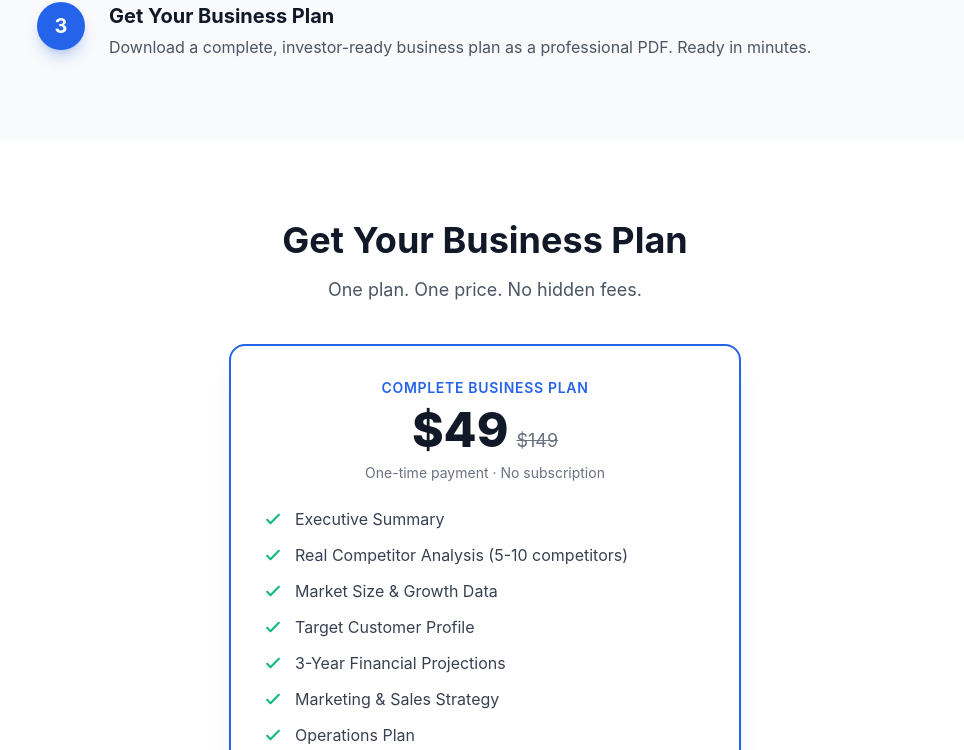
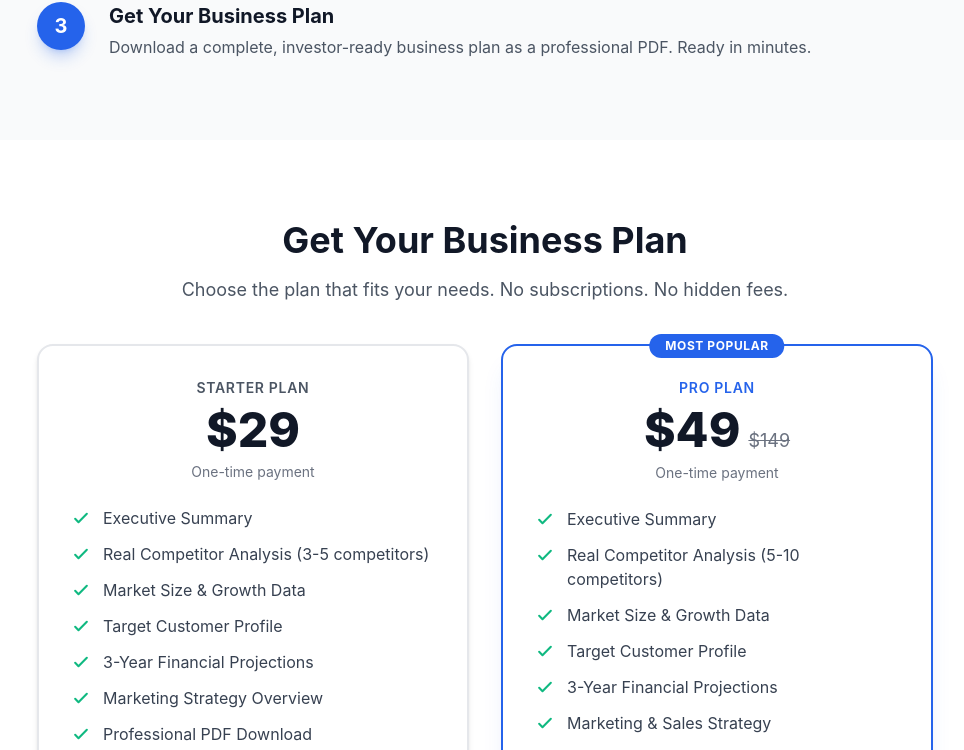
Before and after one commit to eadrianene-code/bizplangenius, a Next.js app in the folder bizplanai/: page / in a window 1280 px wide. Shown: the part 1996-2746 px from the top of the page, without its empty margins (155-1119 px from the left). Built offline with nearby package versions, Linux system fonts and the light colour scheme.

Commit message:
Remove fake social proof, add two-tier pricing ($29/$49)

```diff
--- a/bizplanai/src/app/page.tsx
+++ b/bizplanai/src/app/page.tsx
@@ -110,7 +110,7 @@ function Hero() {
     <section className="pt-28 pb-20 px-4 bg-hero-pattern">
       <div className="max-w-4xl mx-auto text-center">
         <div className="inline-block px-4 py-1.5 bg-brand-50 text-brand-700 text-sm font-medium rounded-full mb-6 border border-brand-100">
-          Trusted by 1,000+ entrepreneurs
+          Built for entrepreneurs who hate generic plans
         </div>
         <h1 className="text-4xl sm:text-5xl lg:text-6xl font-extrabold leading-tight mb-6">
           Business Plans with{' '}
@@ -123,7 +123,7 @@ function Hero() {
         </p>
         <div className="flex flex-col sm:flex-row gap-4 justify-center">
           <a href="#pricing" className="px-8 py-4 bg-brand-600 text-white font-bold rounded-xl hover:bg-brand-700 transition shadow-lg shadow-brand-600/25 text-lg">
-            Generate My Business Plan — $49
+            Generate My Business Plan — Starting at $29
           </a>
           <a href="#how-it-works" className="px-8 py-4 border-2 border-gray-200 text-gray-700 font-semibold rounded-xl hover:border-brand-300 hover:text-brand-600 transition text-lg">
             See How It Works
@@ -149,7 +149,7 @@ function ComparisonBanner() {
             <p className="text-gray-500 mt-1">DIY with templates</p>
           </div>
           <div>
-            <p className="text-3xl font-bold text-accent-500">$49 · 10 min</p>
+            <p className="text-3xl font-bold text-accent-500">From $29 · 10 min</p>
             <p className="text-gray-500 mt-1">BizPlan Genius</p>
           </div>
         </div>
@@ -212,19 +212,61 @@ function HowItWorks() {
 function Pricing() {
   return (
     <section id="pricing" className="py-20 px-4">
-      <div className="max-w-lg mx-auto">
+      <div className="max-w-4xl mx-auto">
         <div className="text-center mb-10">
           <h2 className="text-3xl sm:text-4xl font-bold mb-4">Get Your Business Plan</h2>
-          <p className="text-lg text-gray-600">One plan. One price. No hidden fees.</p>
+          <p className="text-lg text-gray-600">Choose the plan that fits your needs. No subscriptions. No hidden fees.</p>
         </div>
-        <div className="bg-white rounded-2xl border-2 border-brand-600 p-8 shadow-xl shadow-brand-600/10">
+        <div className="grid grid-cols-1 md:grid-cols-2 gap-8">
+          {/* Starter Plan */}
+          <div className="bg-white rounded-2xl border-2 border-gray-200 p-8 shadow-md hover:border-brand-300 transition">
             <div className="text-center">
-            <p className="text-sm font-semibold text-brand-600 uppercase tracking-wider mb-2">Complete Business Plan</p>
+              <p className="text-sm font-semibold text-gray-600 uppercase tracking-wider mb-2">Starter Plan</p>
+              <div className="flex items-baseline justify-center gap-2 mb-2">
+                <span className="text-5xl font-extrabold">$29</span>
+              </div>
+              <p className="text-sm text-gray-500 mb-6">One-time payment</p>
+            </div>
+            <ul className="space-y-3 mb-8">
+              {[
+                'Executive Summary',
+                'Real Competitor Analysis (3-5 competitors)',
+                'Market Size & Growth Data',
+                'Target Customer Profile',
+                '3-Year Financial Projections',
+                'Marketing Strategy Overview',
+                'Professional PDF Download',
+              ].map((item, i) => (
+                <li key={i} className="flex items-start gap-3">
+                  <svg className="w-5 h-5 text-accent-500 flex-shrink-0 mt-0.5" fill="none" viewBox="0 0 24 24" stroke="currentColor">
+                    <path strokeLinecap="round" strokeLinejoin="round" strokeWidth={2.5} d="M5 13l4 4L19 7" />
+                  </svg>
+                  <span className="text-gray-700">{item}</span>
+                </li>
+              ))}
+            </ul>
+            <a
+              href="/generate?plan=starter"
+              className="block w-full text-center px-8 py-4 bg-gray-800 text-white font-bold rounded-xl hover:bg-gray-900 transition shadow-lg text-lg"
+            >
+              Get Starter Plan
+            </a>
+            <p className="text-center text-sm text-gray-500 mt-3">
+              Great for validating your idea
+            </p>
+          </div>
+          {/* Pro Plan */}
+          <div className="bg-white rounded-2xl border-2 border-brand-600 p-8 shadow-xl shadow-brand-600/10 relative">
+            <div className="absolute -top-3 left-1/2 -translate-x-1/2 px-4 py-1 bg-brand-600 text-white text-xs font-bold rounded-full uppercase tracking-wider">
+              Most Popular
+            </div>
+            <div className="text-center">
+              <p className="text-sm font-semibold text-brand-600 uppercase tracking-wider mb-2">Pro Plan</p>
               <div className="flex items-baseline justify-center gap-2 mb-2">
                 <span className="text-5xl font-extrabold">$49</span>
                 <span className="text-gray-500 line-through text-lg">$149</span>
               </div>
-            <p className="text-sm text-gray-500 mb-6">One-time payment · No subscription</p>
+              <p className="text-sm text-gray-500 mb-6">One-time payment</p>
             </div>
             <ul className="space-y-3 mb-8">
               {[
@@ -248,14 +290,15 @@ function Pricing() {
               ))}
             </ul>
             <a
-            href="/generate"
+              href="/generate?plan=pro"
               className="block w-full text-center px-8 py-4 bg-brand-600 text-white font-bold rounded-xl hover:bg-brand-700 transition shadow-lg shadow-brand-600/25 text-lg"
             >
-            Generate My Business Plan
+              Get Pro Plan
             </a>
             <p className="text-center text-sm text-gray-500 mt-3">
-            100% money-back guarantee if not satisfied
+              100% money-back guarantee
             </p>
+          </div>
         </div>
       </div>
     </section>
@@ -299,11 +342,11 @@ function CTA() {
           Stop Writing Business Plans the Hard Way
         </h2>
         <p className="text-lg text-brand-100 mb-8 max-w-xl mx-auto">
-          Join thousands of entrepreneurs who launched faster with AI-powered business plans
+          Get your investor-ready business plan with real competitor data and financial projections
           backed by real market research.
         </p>
         <a href="/generate" className="inline-block px-8 py-4 bg-white text-brand-700 font-bold rounded-xl hover:bg-gray-50 transition shadow-lg text-lg">
-          Generate My Business Plan — $49
+          Generate My Business Plan — Starting at $29
         </a>
       </div>
     </section>
```
Lines whose indentation alone changed are shown as unchanged.
